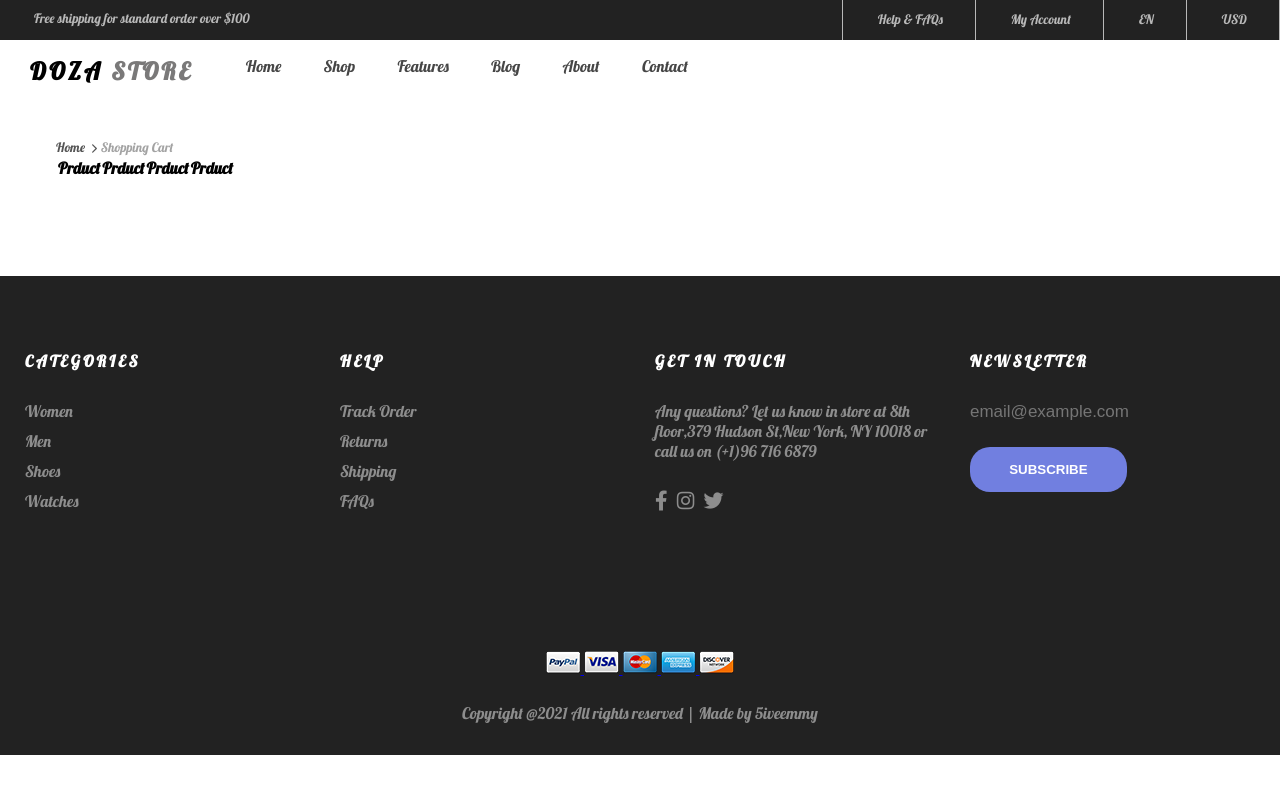
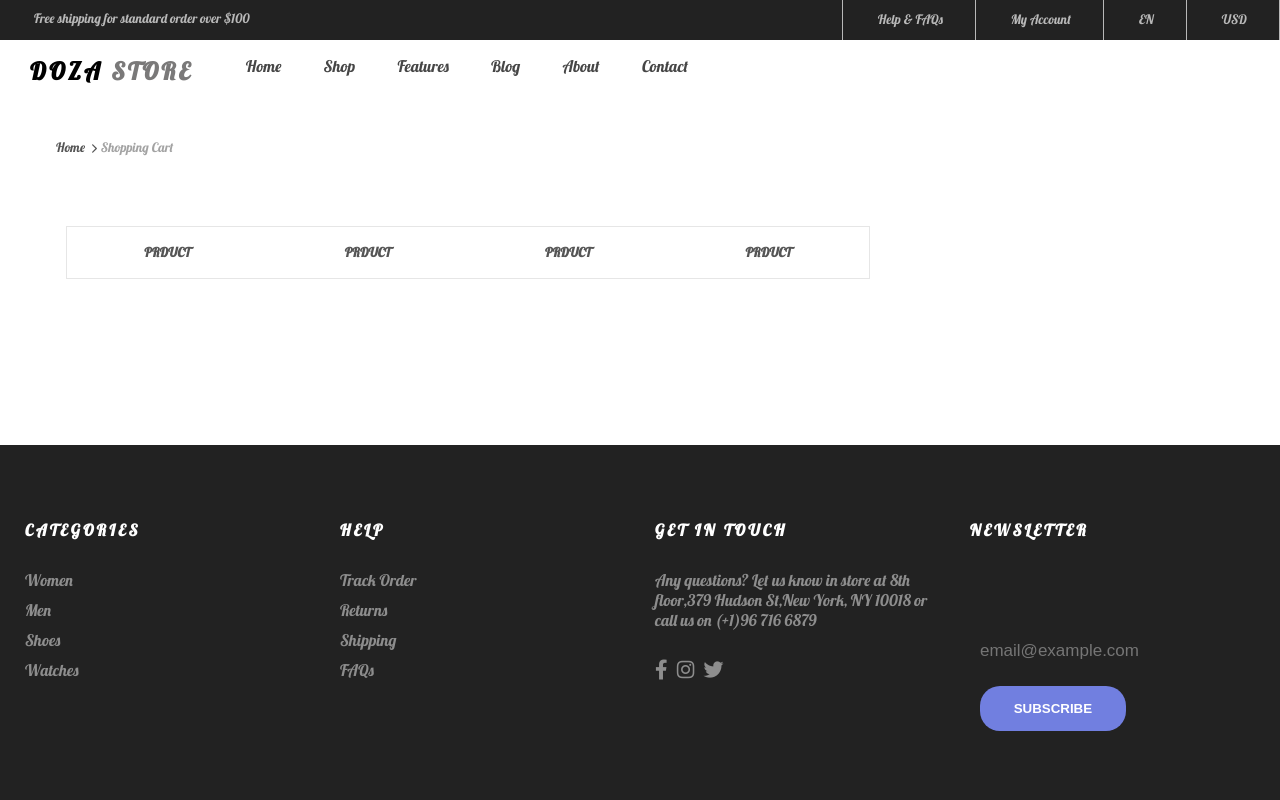
Before and after one commit to 5iveemmy/Doza-store, a React (Create React App) app: page /cart in a window 1280 px wide. Shown: the top 800 px of the page. Built offline with nearby package versions, Linux system fonts and the light colour scheme; some icons are missing.

Commit message:
started the table

```diff
--- a/src/pages/Cart.js
+++ b/src/pages/Cart.js
@@ -17,15 +17,18 @@ function Cart() {
           <div className="form-container">
             <div className="for-table">
               <div className="left-table">
-                <div className="table-wrap">
-                  <table>
+                <div className="left-table-wrap">
+                  <table className="first-table">
                     <tbody>
                       <tr className="table-head">
                         <th className="column-1">Prduct</th>
-                        {/* <th className="column-1"></th> */}
-                        <th className="column-1">Prduct</th>
-                        <th className="column-1">Prduct</th>
-                        <th className="column-1">Prduct</th>
+                        <th className="column-2"></th>
+                        <th className="column-3">Prduct</th>
+                        <th className="column-4">Prduct</th>
+                        <th className="column-5">Prduct</th>
+                      </tr>
+                      <tr className="table-row">
+                        <td></td>
                       </tr>
                     </tbody>
                   </table>
--- a/src/styles/Pages.css
+++ b/src/styles/Pages.css
@@ -1,4 +1,8 @@
 /*for cart */
+:root {
+  --border-color: #e6e6e6;
+}
+
 .cart {
   padding: 6rem 3.5rem;
 }
@@ -20,3 +24,32 @@
   font-size: 13px;
   color: rgb(163, 163, 163);
 }
+
+form {
+  padding: 70px 10px;
+}
+.left-table {
+  width: 70%;
+}
+.left-table-wrap {
+  overflow: auto;
+  border-left: 1px solid var(--border-color);
+  border-right: 1px solid var(--border-color);
+}
+.first-table {
+  width: 100%;
+  border-collapse: collapse;
+}
+.table-head {
+  border-top: 1px solid var(--border-color);
+  border-bottom: 1px solid var(--border-color);
+}
+
+.left-table th {
+  font-size: 13px;
+  color: #555;
+  text-transform: uppercase;
+  line-height: 1.6;
+  padding-top: 15px;
+  padding-bottom: 15px;
+}
```
